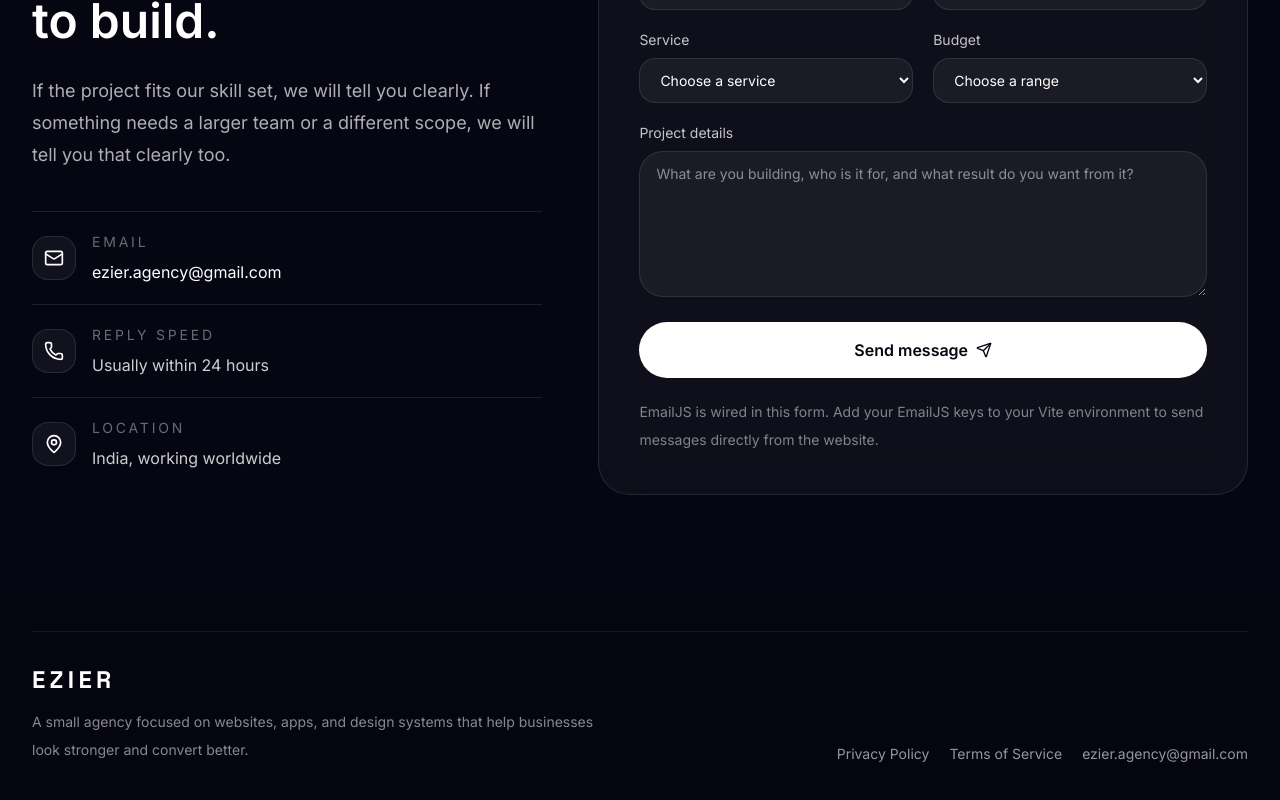
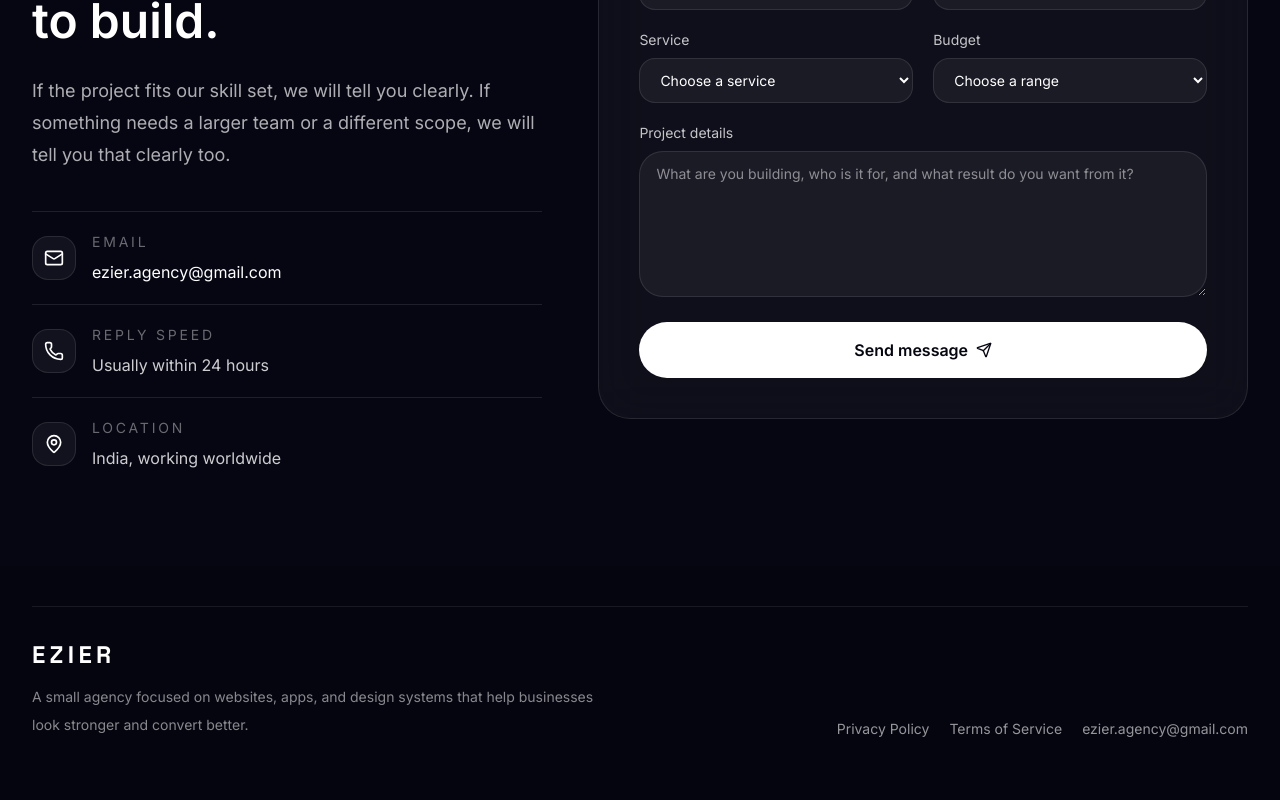
Before and after one commit to SaklenManjire/Ezier, a React (Vite) app: page / in a window 1280 px wide. Shown: the part 3754-4554 px from the top of the page. After the commit the page ends 4533 px from the top, so only its background shows below. Built offline with nearby package versions, Linux system fonts and the light colour scheme.

Commit message:
Update App.tsx

```diff
--- a/src/App.tsx
+++ b/src/App.tsx
@@ -781,10 +781,6 @@ const publicKey = import.meta.env.VITE_EMAILJS_PUBLIC_KEY;
                   {notice}
                 </p>
               ) : null}
-
-              <p className="text-sm leading-7 text-white/48">
-                EmailJS is wired in this form. Add your EmailJS keys to your Vite environment to send messages directly from the website.
-              </p>
             </form>
           )}
         </motion.div>
```
